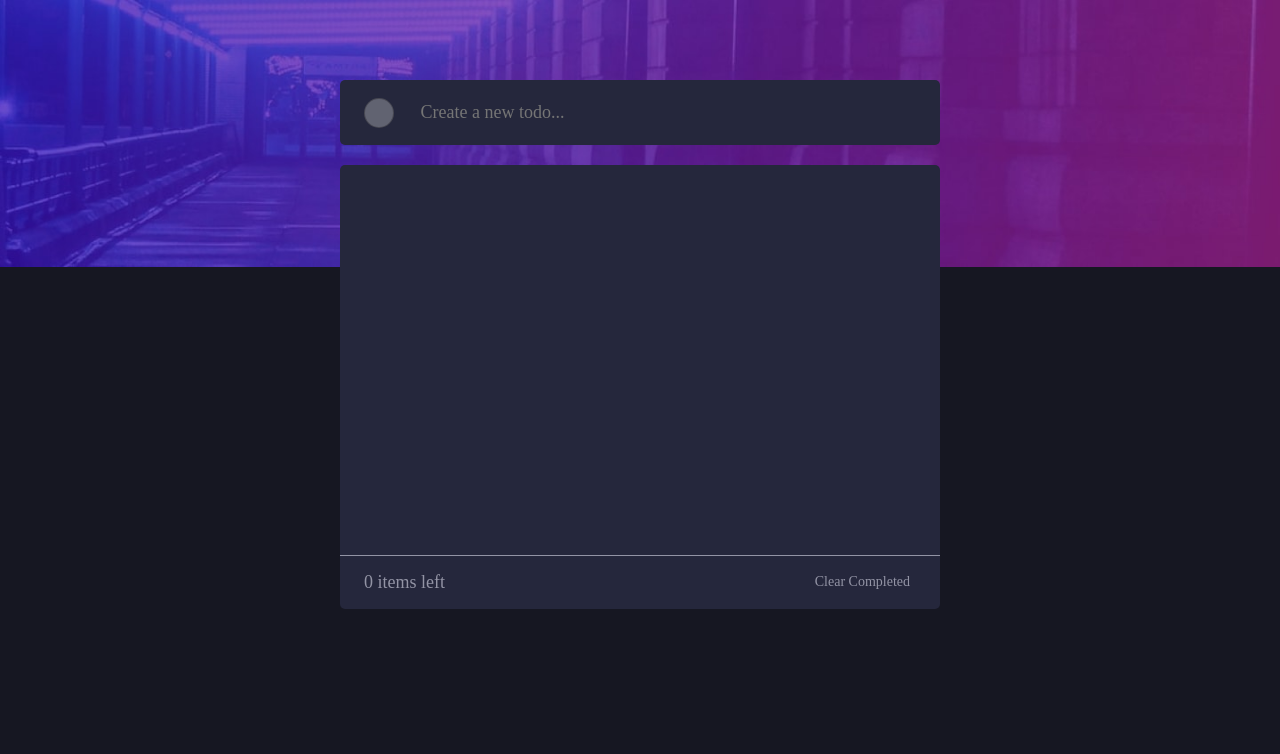
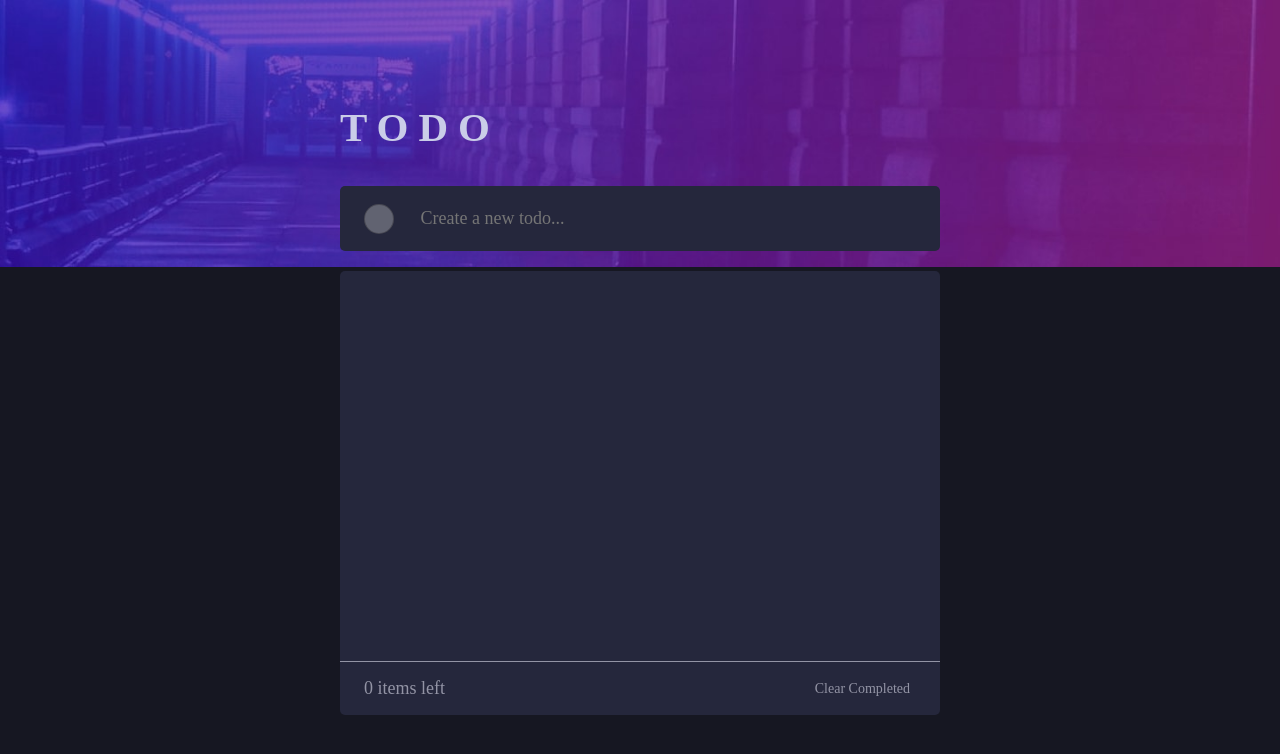
Before and after one commit to iago-guinossi/Challange, a React (Create React App) app in the folder app-lista/: page / in a window 1280 px wide. Shown: the top 754 px of the page. Built offline with nearby package versions, Linux system fonts and the light colour scheme; the HTML template or start-up script is replaced by a standard one.

Commit message:
create container and header

```diff
--- a/app-lista/src/pages/App.jsx
+++ b/app-lista/src/pages/App.jsx
@@ -1,4 +1,3 @@
-import '../styles/globals.css';
 import React from "react";
 import { TaskProvider } from "../context/taskContext";
 import { ViewProvider } from "../context/viewContext";
@@ -8,13 +7,16 @@ import { FooterTask } from "../components/FooterTask/FooterTask";
 
 function App() {
   return (
+    <div className="container">
     <TaskProvider>
+      <div className='header'>TODO</div>
       <NewTask />
       <ViewProvider>
         <Task />
         <FooterTask />
       </ViewProvider>
     </TaskProvider>
+    </div>
   );
 }
 
```
